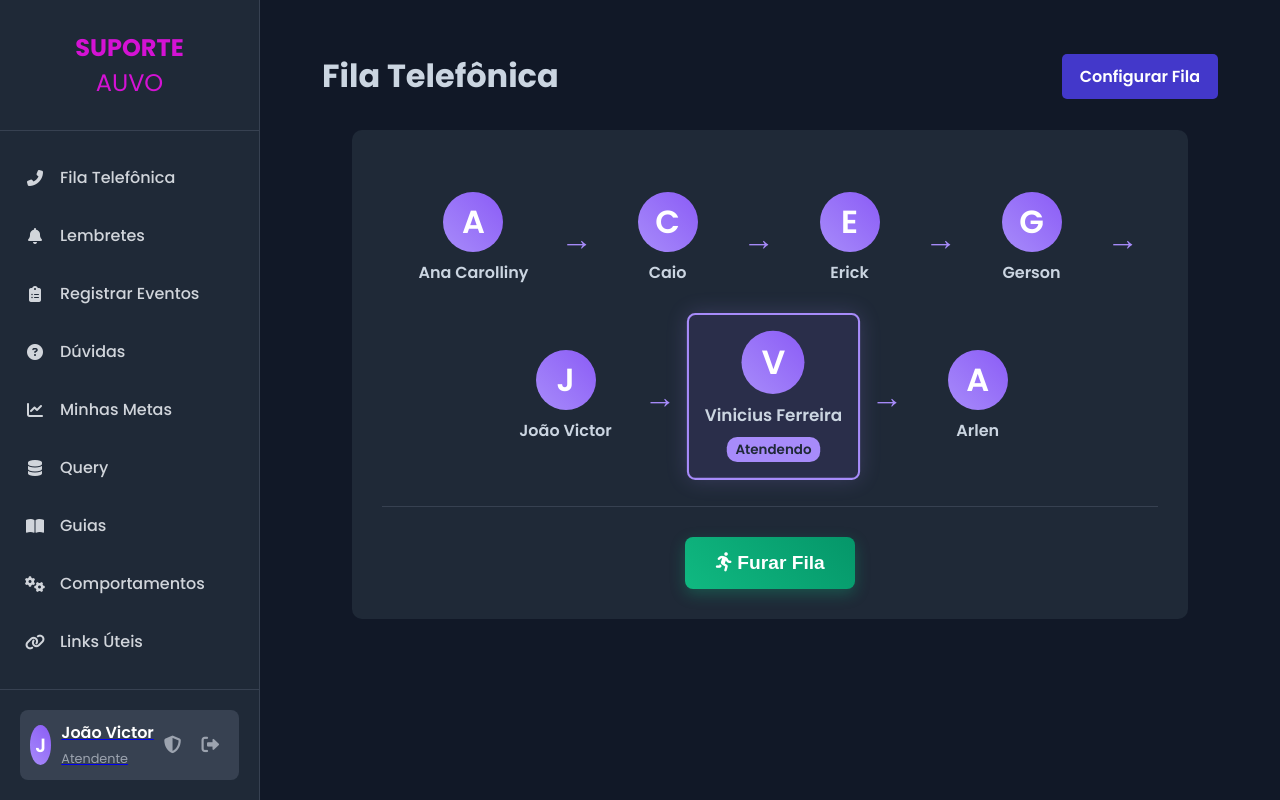
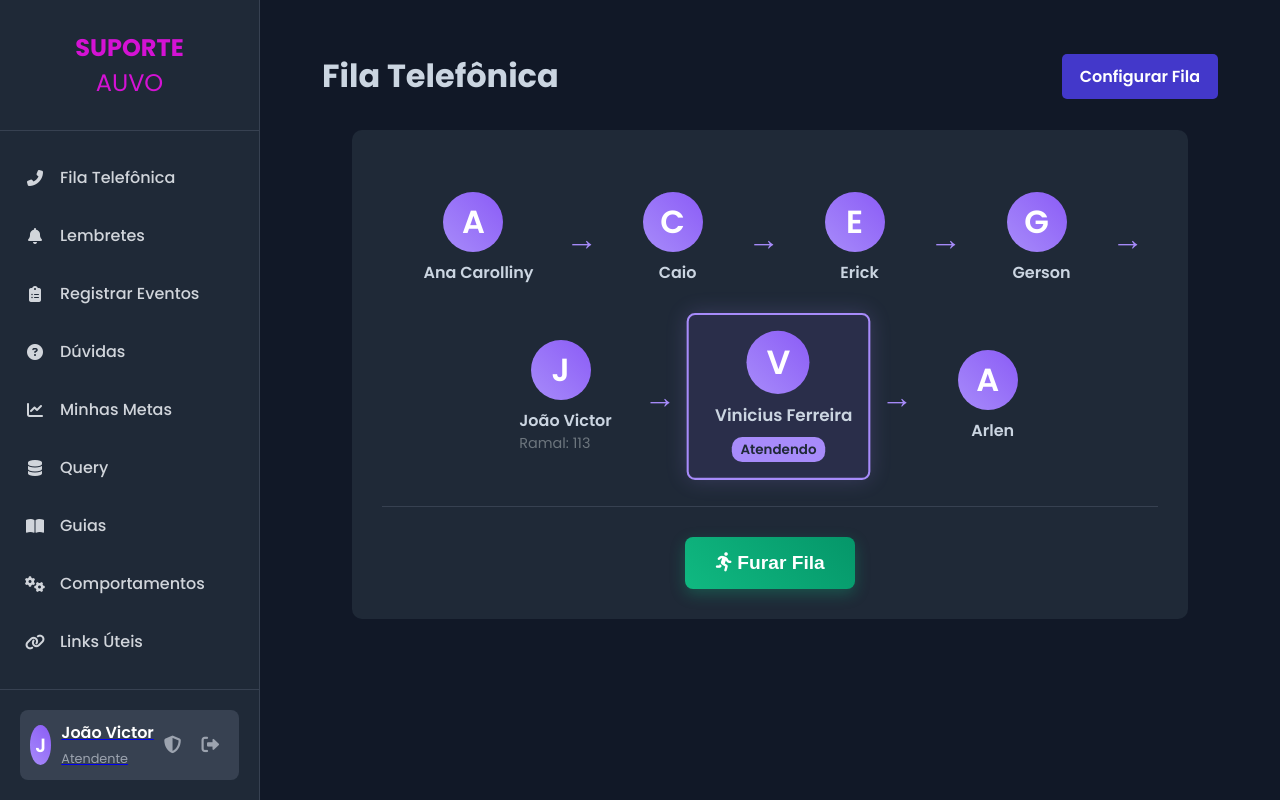
Before and after one commit to Jaum-Pimentel/Sistema-Suporte, a Flask app: page /fila-telefonica in a window 1280 px wide. Run offline with Flask 3, Linux system fonts and the light colour scheme; a user stored in the database is signed in; some libraries are stand-ins or nearby versions.

Commit message:
Inserir Ramal no perfil

```diff
--- a/app.py
+++ b/app.py
@@ -139,6 +139,7 @@ class User(db.Model, UserMixin):
     manager_id = db.Column(db.Integer, db.ForeignKey('user.id'), nullable=True) # <<< ADICIONADO AQUI
     lunch_start = db.Column(db.Time, nullable=True)
     lunch_end = db.Column(db.Time, nullable=True)
+    ramal = db.Column(db.String(10), nullable=True)
     def set_password(self, password): self.password_hash = generate_password_hash(password)
     def check_password(self, password): return check_password_hash(self.password_hash, password)
 
@@ -384,6 +385,7 @@ class ProfileForm(FlaskForm):
     password = PasswordField('Nova Senha', validators=[Optional(), Length(min=6)])
     confirm_password = PasswordField('Confirmar Nova Senha', validators=[EqualTo('password')])
     submit = SubmitField('Salvar Alterações')
+    ramal = StringField('Ramal', validators=[Optional(), Length(max=10)])
 
     # Validador para username
     def validate_username(self, username): # <-- Verifique se está aqui
@@ -491,24 +493,22 @@ def profile():
 
     if form.validate_on_submit():
         current_user.name = form.name.data
-        current_user.username = form.username.data # <-- Garanta que esta linha esteja aqui
+        current_user.username = form.username.data
         current_user.email = form.email.data
         current_user.discord_id = form.discord_id.data or None
+        current_user.ramal = form.ramal.data or None # <-- LINHA ADICIONADA (para salvar)
 
         password_changed = False
         if form.password.data:
-            # A validação EqualTo já deve garantir isso, mas verificamos de novo
             if form.password.data == form.confirm_password.data:
                 current_user.set_password(form.password.data)
                 password_changed = True
             else:
-                 # Se chegou aqui, algo está errado com EqualTo, mas damos feedback
-                 flash('As senhas digitadas não coincidem.', 'danger')
-                 # Não continua para o commit
-                 return render_template('profile.html', title='Editar Perfil', form=form)
+                flash('As senhas digitadas não coincidem.', 'danger')
+                return render_template('profile.html', title='Editar Perfil', form=form)
 
         try:
-            db.session.commit() # Salva todas as alterações (nome, username, email, discord_id, senha)
+            db.session.commit() # Salva todas as alterações
             if password_changed:
                 flash('Sua senha foi alterada com sucesso!', 'success')
             flash('Seu perfil foi atualizado com sucesso!', 'success')
@@ -517,7 +517,6 @@ def profile():
             db.session.rollback()
             flash(f'Erro ao salvar no banco de dados: {e}', 'danger')
 
-    # Se a validação POST falhou, mostra os erros
     elif request.method == 'POST':
         for field, errors in form.errors.items():
             for error in errors:
@@ -528,13 +527,12 @@ def profile():
     # Lógica GET: Pré-preenche o formulário
     if request.method == 'GET':
         form.name.data = current_user.name
-        form.username.data = current_user.username # <-- Esta linha pré-preenche
+        form.username.data = current_user.username
         form.email.data = current_user.email
         form.discord_id.data = current_user.discord_id
-
-    # Renderiza o template (para GET ou falha no POST)
-    return render_template('profile.html', title='Editar Perfil', form=form) # Não precisa passar current_user aqui, Flask-Login já faz
-
+        form.ramal.data = current_user.ramal # <-- LINHA ADICIONADA (para carregar)
+
+    return render_template('profile.html', title='Editar Perfil', form=form)
 # --- ROTAS DO KANBAN ---
 @app.route('/kanban/individual')
 @login_required
--- a/static/css/style.css
+++ b/static/css/style.css
@@ -4110,3 +4110,27 @@ ESTILOS PARA O FORMULÁRIO DE AGENDAMENTO
 .button--primary:hover {
   background-color: #0056b3; /* Cor de fundo ao passar o mouse */
 }
+/* No seu style.css */
+
+.fila-membro {
+    /* Garante que os itens fiquem alinhados verticalmente */
+    display: flex;
+    align-items: center;
+}
+
+.membro-details {
+    display: flex;
+    flex-direction: column; /* Empilha o nome e o ramal */
+    margin-left: 10px;     /* Espaço depois do avatar */
+    flex-grow: 1;          /* Ocupa o espaço disponível */
+}
+
+.membro-nome {
+    /* (Seu estilo existente) */
+    font-weight: 600;
+}
+
+.membro-ramal {
+    font-size: 0.9em;
+    color: #6c757d; /* Uma cor mais suave */
+}
--- a/templates/fila_telefonica.html
+++ b/templates/fila_telefonica.html
@@ -25,7 +25,15 @@
                 {% for member in queue_members %}
                    <div class="fila-membro {% if member.user_id == current_attendant_id %}current{% endif %}">
     <div class="membro-avatar">{{ member.user.name[0] | upper }}</div>
+
+    <div class="membro-details">
         <span class="membro-nome">{{ member.user.name }}</span>
+
+        {% if member.user.ramal %}
+            <span class="membro-ramal">Ramal: {{ member.user.ramal }}</span>
+        {% endif %}
+    </div>
+
     {% if member.user_id == current_attendant_id %}
         <span class="membro-status">Atendendo</span>
     {% endif %}
```
Also changed, not shown: migrations/versions/4218c45d4b02_adiciona_campo_ramal_ao_user.py (added, +32 -0 lines), templates/profile.html (+12 -0 lines), instance/site.db. Lines whose indentation alone changed are shown as unchanged.
